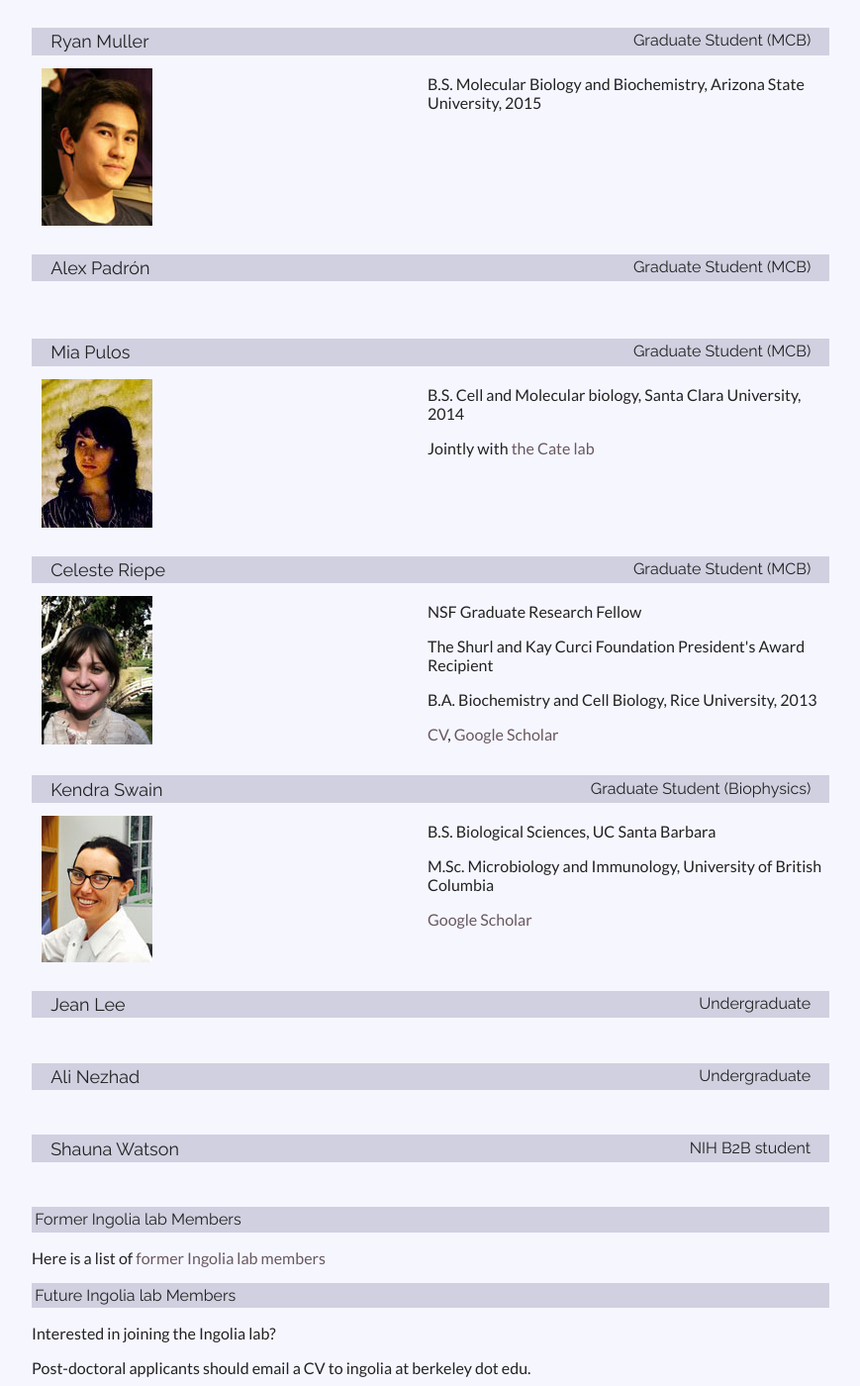
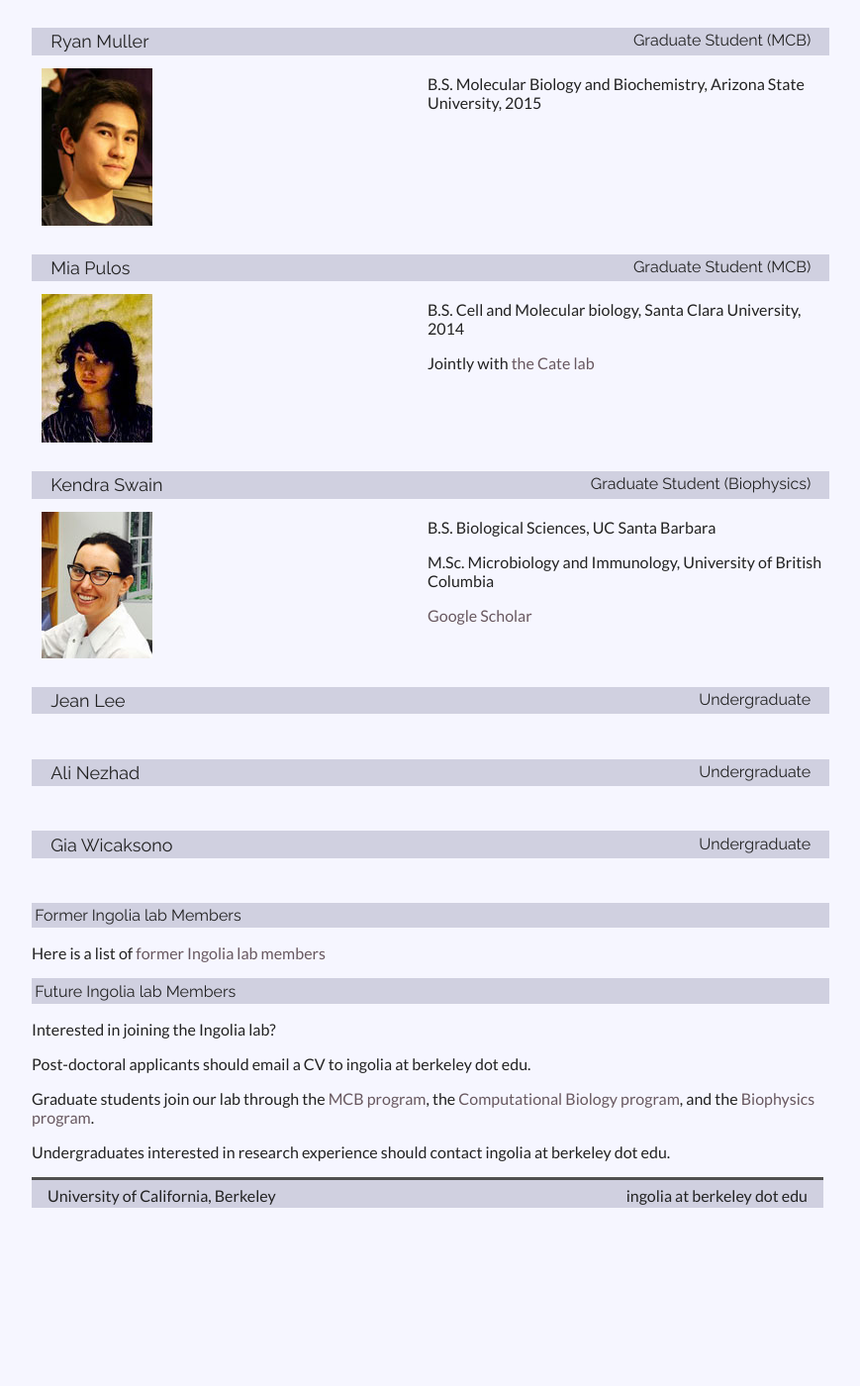
Before and after one commit to ingolia-lab/lab-web-page, a Jekyll site: the page built from src/people.html, in a window 1280 px wide and 1400 px high, scrolled down 2074 px. Shown: the whole window at 99% size, without its empty margins (208-1077 px from the left). Built offline with Jekyll 4.4.1, drawn with Linux system fonts in a browser that asks for light colours; after the commit the page ends 3294 px from its top, so only the background shows below that.

Commit message:
Updated for Alex and Celeste graduation

```diff
--- a/src/_data/former.yml
+++ b/src/_data/former.yml
@@ -1,3 +1,19 @@
+- name: Shauna Watson
+  position: NIH B2B student
+  group: u_2019
+
+- name: Alex Padr&oacute;n
+  position: graduate student
+  time: 2014&mdash;2019
+  now: Post-doctoral fellow
+  group: y_2019z
+
+- name: Celeste Riepe
+  position: graduate student
+  time: 2014&mdash;2019
+  now: Post-doctoral fellow in the Kopito lab at Stanford
+  group: y_2019y
+
 - name: Marek Kudla
   position: postdoctoral fellow
   time: 2014&mdash;2019
--- a/src/_data/people-fulltime.yml
+++ b/src/_data/people-fulltime.yml
@@ -50,24 +50,12 @@
   info: >
     <p>B.S. Molecular Biology and Biochemistry, Arizona State University, 2015</p>
 
-- name: Alex Padr&oacute;n
-  position: Graduate Student (MCB)
-
 - name: Mia Pulos
   position: Graduate Student (MCB)
   picture: images/mia.jpg
   info: >
     <p>B.S. Cell and Molecular biology, Santa Clara University, 2014</p>
     <p>Jointly with <a href="http://lanai.qb3.berkeley.edu/CateLab/Home.html">the Cate lab</a>
-
-- name: Celeste Riepe
-  position: Graduate Student (MCB)
-  picture: images/celeste.jpg
-  info: >
-      <p>NSF Graduate Research Fellow</p>
-      <p>The Shurl and Kay Curci Foundation President's Award Recipient</p>
-      <p>B.A. Biochemistry and Cell Biology, Rice University, 2013</p>
-      <p><a href="files/Celeste_Riepe_CV.pdf">CV</a>, <a href="https://scholar.google.com/citations?hl=en&user=OTrOrhgAAAAJ">Google Scholar</a></p>
 
 - name: Kendra Swain
   position: Graduate Student (Biophysics)
--- a/src/_data/people-shortterm.yml
+++ b/src/_data/people-shortterm.yml
@@ -4,5 +4,5 @@
 - name: Ali Nezhad
   position: Undergraduate
 
-- name: Shauna Watson
-  position: NIH B2B student
+- name: Gia Wicaksono
+  position: Undergraduate
```
Also changed, not shown: src/_data/news.yml (+7 -0 lines).
